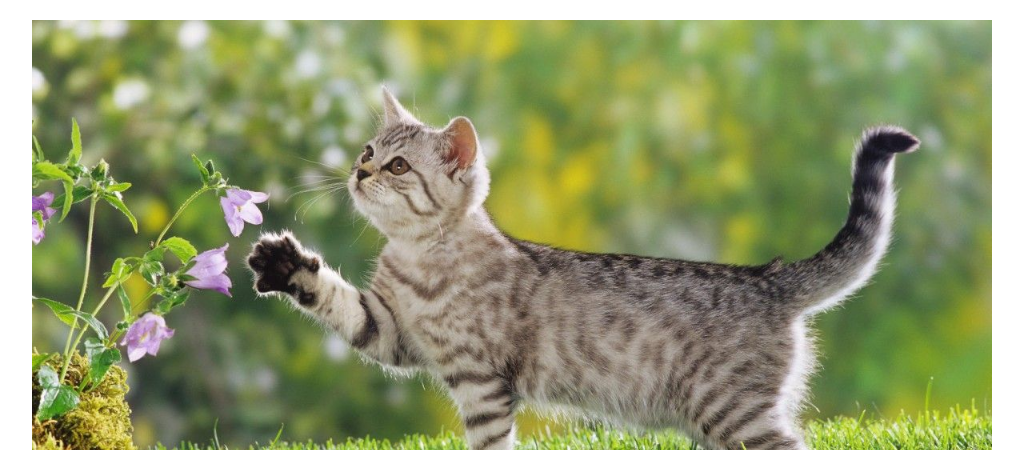
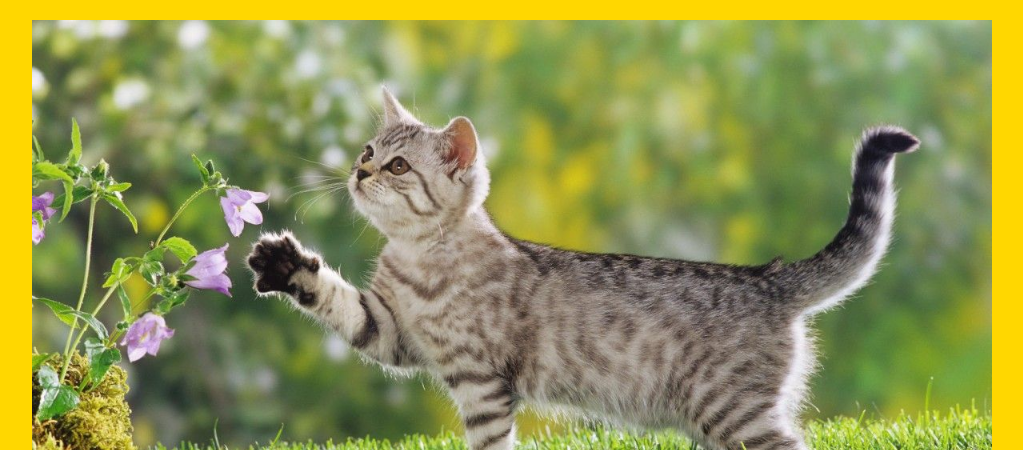
Before and after one commit to anssta/fitness, a plain HTML site: page index.html in a window 1280 px wide. Shown: the top 450 px of the page, without its empty margins (128-1151 px from the left). Drawn offline with Linux system fonts and the light colour scheme.

Commit message:
Update index.html

```diff
--- a/index.html
+++ b/index.html
@@ -5,7 +5,7 @@
 	<meta charset="utf-8">
 	<link rel="stylesheet" type="text/css" href="style9.css">
 </head>
-<body style="backgroung: gold;">
+<body style="background: gold;">
 	<div>
 		<ul>
 			<li>
```
